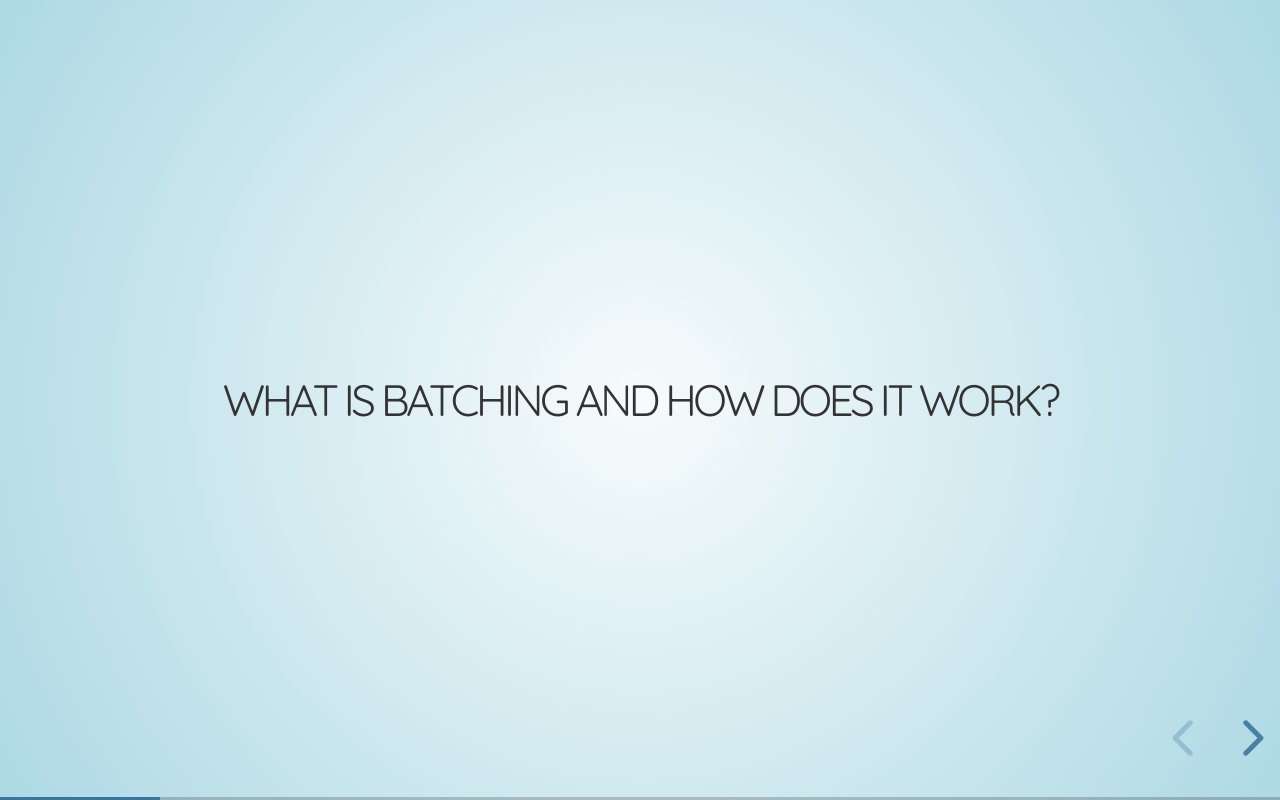
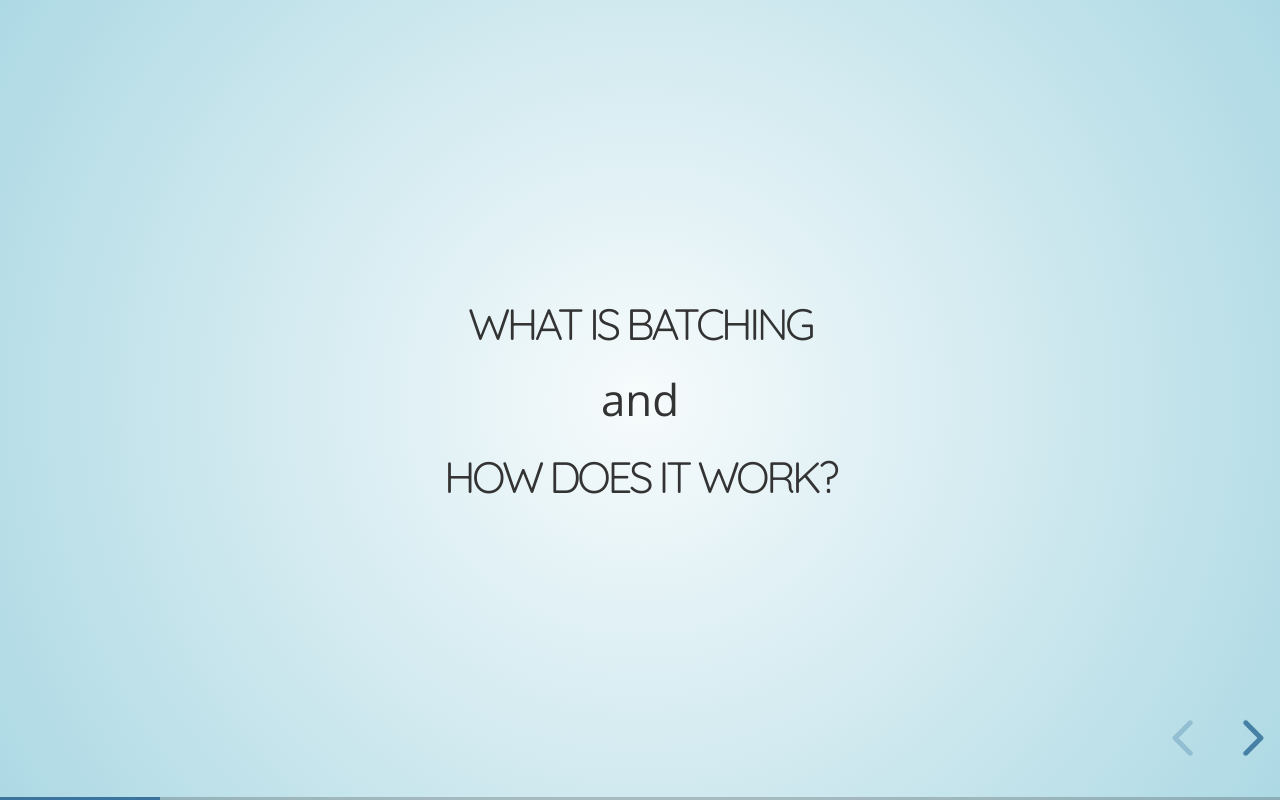
Before and after one commit to IrinaBukley23/presentation, a website: page index.html in a window 1280 px wide. Both pictures are taken after a click on the button "next slide". Drawn offline with nearby package versions, Linux system fonts and the light colour scheme.

Commit message:
Add files via upload

```diff
--- a/index.html
+++ b/index.html
@@ -21,7 +21,9 @@
 					<h2>New features</h2>
 				</section>
 				<section>
-					<h5>What is batching and how does it work?</h5>
+					<h5>What is batching</h5>
+					<p>and </p>
+					<h5>how does it work?</h5>
 				</section>
 				<section>
 					<section>
```
